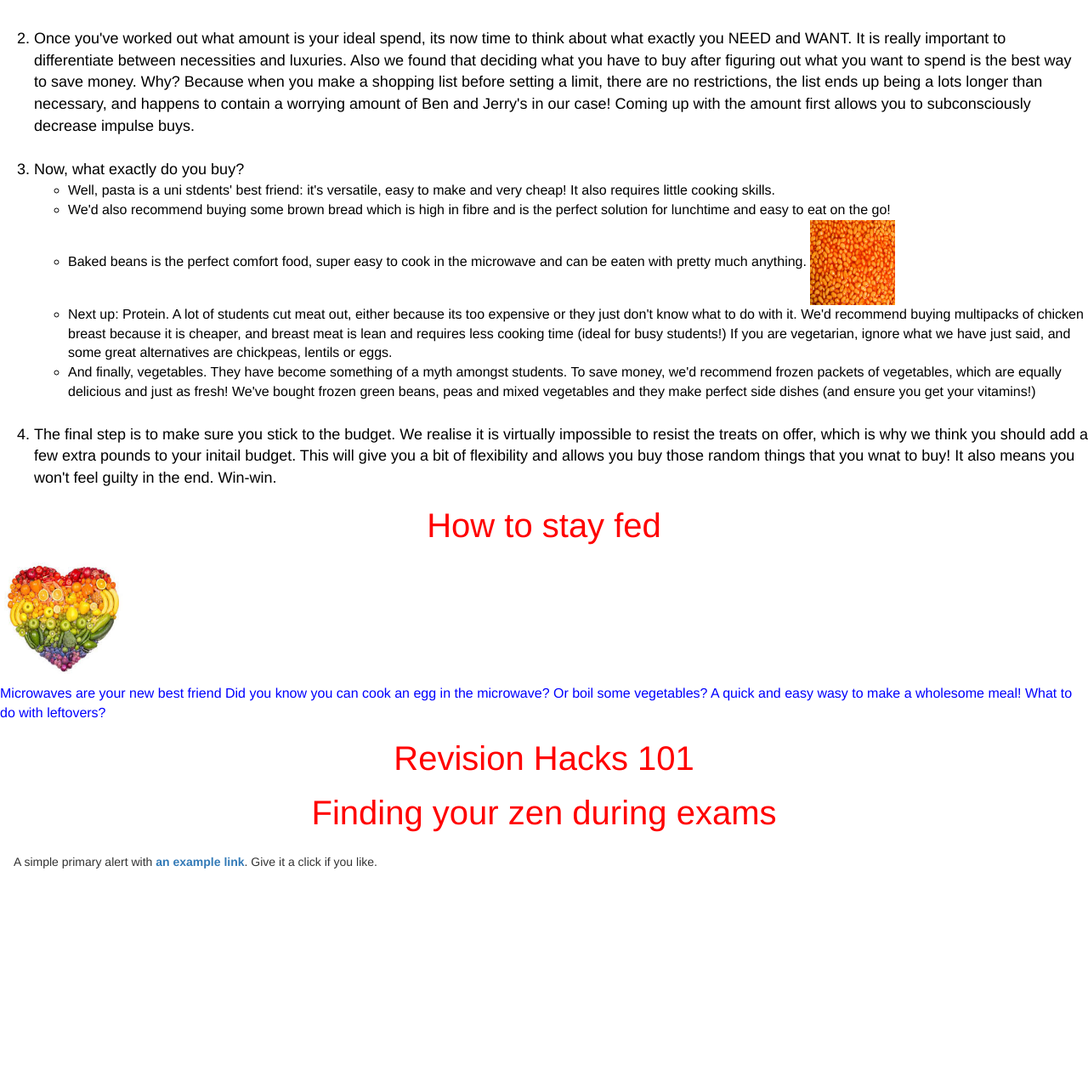
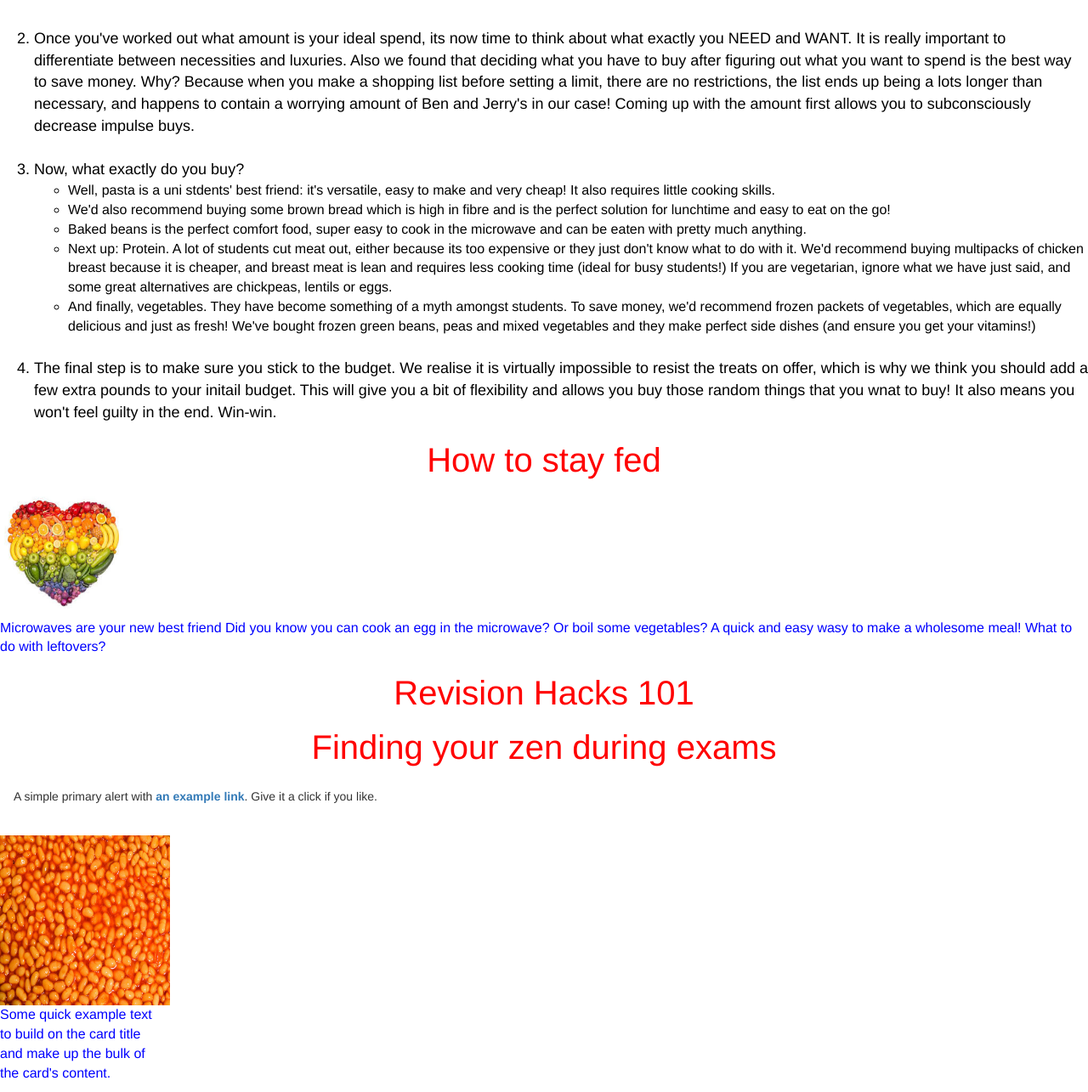
Before and after one commit to kasheemistry/web-project, a plain HTML site: page index.html in a window 1280 px wide. Shown: the part 1163-2448 px from the top of the page at 85% size. Before the commit the page ends 2223 px from the top, so only its background shows below. Drawn offline with nearby package versions, Linux system fonts and the light colour scheme.

Commit message:
Beans Card

```diff
--- a/css/styles.css
+++ b/css/styles.css
@@ -36,7 +36,8 @@ ol {
     height: 200px;
 }
 #beans {
-    display: inline-block;
+  height: 200px;
+  width: 200px;
 }
 #veg {
    vertical-align:baseline;
@@ -46,6 +47,3 @@ ol {
   color: blue;
 
 }
-<div class="alert alert-warning" role="alert">
-  A simple warning alert with <a href="#" class="alert-link">an example link</a>. Give it a click if you like.
-</div>
--- a/index.html
+++ b/index.html
@@ -80,8 +80,7 @@
         <ul>
           <li>Well, pasta is a uni stdents' best friend: it's versatile, easy to make and very cheap! It also requires little cooking skills.</li>
           <li>We'd also recommend buying some brown bread which is high in fibre and is the perfect solution for lunchtime and easy to eat on the go!</li>
-          <li>Baked beans is the perfect comfort food, super easy to cook in the microwave and can be eaten with pretty much anything.
-            <img id="beans" src='images/beans.jpg' width="100" height="100"></li>
+          <li>Baked beans is the perfect comfort food, super easy to cook in the microwave and can be eaten with pretty much anything.</li>
           <li>Next up: Protein. A lot of students cut meat out, either because its too expensive or they just don't know what to do with it.  We'd recommend buying multipacks of chicken breast because it is cheaper, and breast meat is lean and requires less cooking time (ideal for busy students!) If you are vegetarian, ignore what we have just said, and some great alternatives are chickpeas, lentils or eggs.</li>
           <li>And finally, vegetables.  They have become something of a myth amongst students.  To save money, we'd recommend frozen packets of vegetables, which are equally delicious and just as fresh!  We've bought frozen green beans, peas and mixed vegetables and they make perfect side dishes (and ensure you get your vitamins!) </li>
         </ul>
@@ -102,11 +101,20 @@
 
 
 
-    <script src="https://code.jquery.com/jquery-3.3.1.min.js"></script>
 
     <div class="alert alert-primary" role="alert">
       A simple primary alert with <a href="#" class="alert-link">an example link</a>. Give it a click if you like.
     </div>
 
+    <div class="card" style="width: 18rem;">
+      <img class="card-img-top"
+       img id="beans" src='images/beans.jpg'alt="Card image cap">
+      <div class="card-body">
+        <p class="card-text">Some quick example text to build on the card title and make up the bulk of the card's content.</p>
+      </div>
+    </div>
+
+<script src="https://code.jquery.com/jquery-3.3.1.min.js"></script>
+
 </body>
 </html>
```
